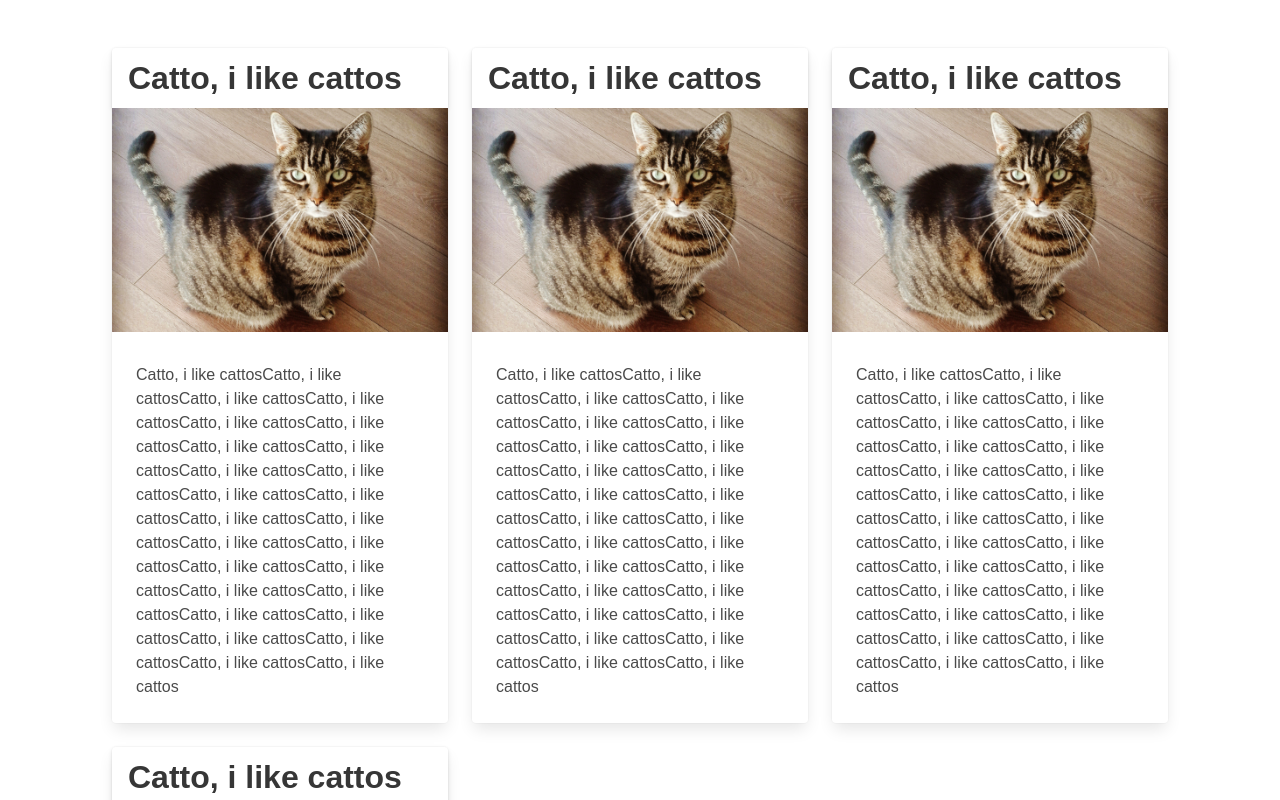
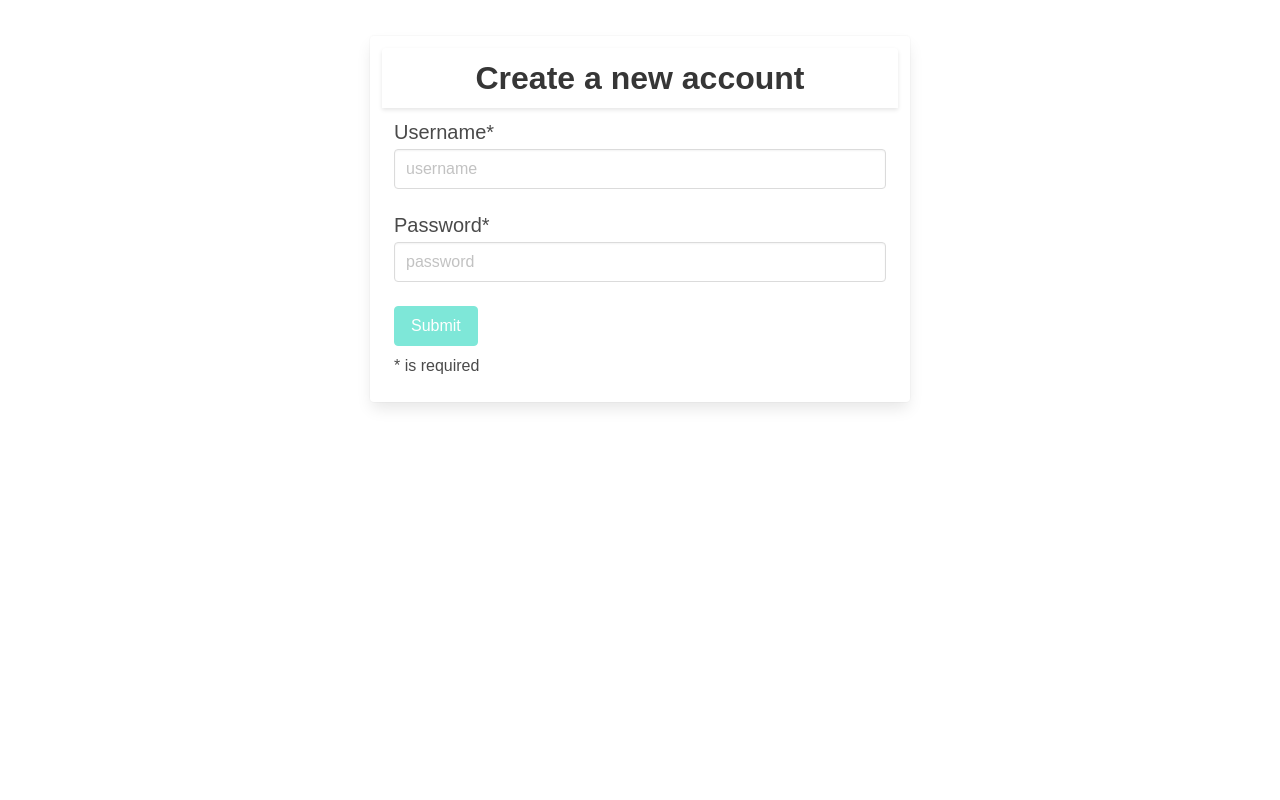
Before and after one commit to wongus/react-crud-application, a React (Create React App) app in the folder client/: page / in a window 1280 px wide. Shown: the top 800 px of the page. Built offline with nearby package versions, Linux system fonts and the light colour scheme; a web font is replaced by a local one.

Commit message:
lots of form styling

```diff
--- a/client/src/App.js
+++ b/client/src/App.js
@@ -1,13 +1,12 @@
 import React from 'react'
 import Herobanner from './Components/Herobanner'
-import Crudusers from './Components/Crudusers'
+import Crudusers from './Components/CreateUserForm'
 import Projectcard from './Components/Projectcard';
-
 
 export default function App() {
   return (
-    <div  >
-      <Projectcard/>
+    <div>
+      <Crudusers/>
     </div>
   )
 }
--- /dev/null
+++ b/client/src/Components/CreateUserForm.js
@@ -0,0 +1,87 @@
+import React, { useState, useEffect } from "react";
+import axios from "axios";
+import { FaUserPlus } from "react-icons/fa";
+
+export default function App() {
+  const [users, setUsers] = useState([]);
+  const [username, setUsername] = useState("");
+  const [password, setPassword] = useState("");
+
+  const fetchUsers = async () => {
+    try {
+      const result = await axios("http://localhost:5000/users");
+      setUsers(result.data);
+    } catch (err) {
+      console.log(err);
+    }
+  };
+
+  const userNameHandler = (e) => {
+    setUsername(e.target.value);
+  };
+  const passwordNameHandler = (e) => {
+    setPassword(e.target.value);
+  };
+
+  const addHandler = async () => {
+    try {
+      const resp = await axios.post("http://localhost:5000/users", {
+        firstname: `${username}`,
+        lastname: `${password}`,
+      });
+      console.log(resp.data);
+    } catch (err) {
+      // Handle Error Here
+      console.error(err);
+    }
+    setUsername("");
+    setPassword("");
+  };
+
+  return (
+    <div className="container">
+      <section className="section columns is-centered ">
+        <div className="card column is-half">
+          <div className="card-header card-header-title is-centered">
+            <h1 className="title">Create a new account</h1>
+          </div>
+          <div className="columns is-vcentered is-centered">
+            <div className="card-content column">
+              <div className="column fullwidth">
+                <h2 className="subtitle mb-1 ">Username*</h2>
+                <input
+                  className="input"
+                  value={username}
+                  onChange={userNameHandler}
+                  type="text"
+                  placeholder="username"
+                />
+              </div>
+              <div className="column fullwidth">
+                <h2 className="subtitle mb-1">Password*</h2>
+                <input
+                  className="input"
+                  value={password}
+                  onChange={passwordNameHandler}
+                  type="text"
+                  placeholder="password"
+                />
+              </div>
+              <div className="column">
+                <button
+                  className="button mb-2 is-primary"
+                  onClick={addHandler}
+                  type="submit"
+                  disabled={!username || !password ? true : false}>
+                  Submit
+                </button>
+
+                <h2 >* is required</h2>
+              </div>
+            </div>
+          </div>
+        </div>
+      </section>
+    </div>
+  );
+}
--- a/client/src/Components/Crudusers.js
+++ /dev/null
@@ -1,99 +0,0 @@
-import React, { useState, useEffect } from "react";
-import axios from "axios";
-import User from "./Users";
-
-import { FaUserPlus } from 'react-icons/fa';
-
-export default function App() {
-  const [users, setUsers] = useState([]);
-  const [firstname, setFirstName] = useState("");
-  const [lastname, setLastName] = useState("");
-
-  const fetchUsers = async () => {
-    try {
-      const result = await axios("http://localhost:5000/users");
-      setUsers(result.data);
-    } catch (err) {
-      console.log(err);
-    }
-  };
-
-
-
-  useEffect(() => {
-    fetchUsers();
-  }, []);
-
-  const firstNameHandler = (e) => {
-    setFirstName(e.target.value);
-  };
-  const lastNameHandler = (e) => {
-    setLastName(e.target.value);
-  };
-
-  const addHandler = async () => {
-    try {
-      const resp = await axios.post("http://localhost:5000/users", {
-        firstname: `${firstname}`,
-        lastname: `${lastname}`,
-      });
-      console.log(resp.data);
-    } catch (err) {
-      // Handle Error Here
-      console.error(err);
-    }
-    setFirstName("");
-    setLastName("");
-    fetchUsers();
-  };
-
-  return (
-
-    <section className="section is-mobile">
-      <div className="container box">
-        <div>
-          <div>
-            <h1 className="title">Add new users</h1>
-
-            <div className="level">
-              <input
-                className="input is-mobile mb-2"
-                value={firstname}
-                onChange={firstNameHandler}
-                type="text"
-                placeholder="firstname"
-              />
-              <input
-                className="input is-mobile mb-2 "
-                value={lastname}
-                onChange={lastNameHandler}
-                type="text"
-                placeholder="lastname"
-              />
-              <button
-                className="button is-primary mb-2"
-                onClick={addHandler}
-                type="submit"
-                disabled={!firstname || !lastname ? true : false}
-
-              >
-               <FaUserPlus/>
-              </button>
-            </div>
-          </div>
-        </div>
-        {users.map((user) => (
-          <User
-            key={user.id}
-            {...user}
-            user={user}
-            setUsers={setUsers}
-            users={users}
-
-          />
-        ))}
-      </div>
-
-    </section>
-  );
-}
--- /dev/null
+++ b/client/src/styles/CreateUserForm.scss
@@ -0,0 +1,3 @@
+.width-30{
+    width: 30%;
+}
--- a/client/src/styles/index.scss
+++ b/client/src/styles/index.scss
@@ -3,6 +3,7 @@
 @import './Herobanner.scss';
 @import url('https://fonts.googleapis.com/css?family=Monsterrat|Pinyon+Script&displayswap');
 @import './Projectcard.scss';
+@import './CreateUserForm.scss';
 
 $family-sans-serif: "Monsterrat", sans-serif;
 
```
Also changed, not shown: client/src/Components/Modal.js (added), 2 other files (tests, documents, lock files or other folders).
